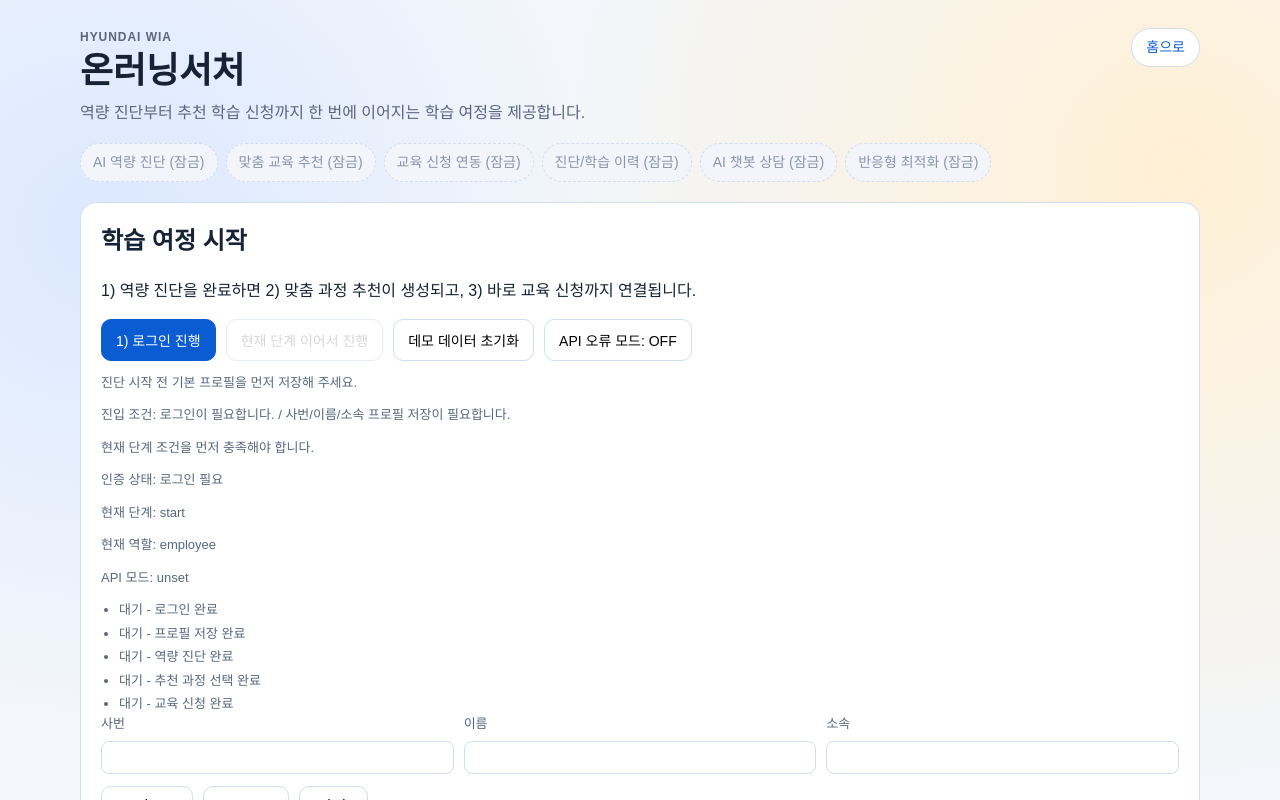
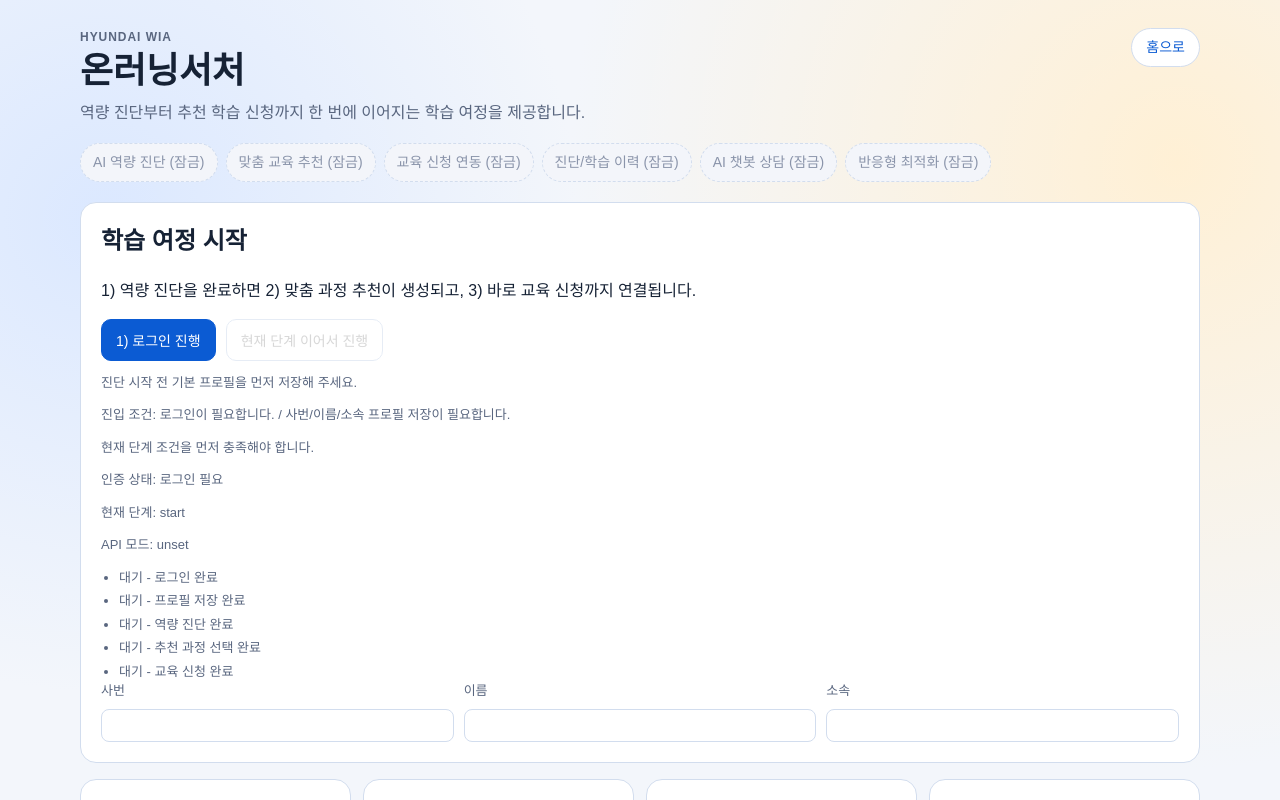
Before and after one commit to realDanLABS/On-Learning-Searcher, a React (Vite) app: page / in a window 1280 px wide. Shown: the top 800 px of the page. Built offline with nearby package versions, Linux system fonts and the light colour scheme; no server answers.

Commit message:
feat: hide home debug controls behind env flag for production

```diff
--- a/src/router/HomePage.tsx
+++ b/src/router/HomePage.tsx
@@ -63,6 +63,8 @@ export function HomePage() {
   const [gateNotice, setGateNotice] = useState<string | null>(null)
   const [gateNextPath, setGateNextPath] = useState<string | null>(null)
   const [authenticated, setAuthenticatedState] = useState(false)
+  const debugEnabled =
+    runtimeConfig.debugTools || new URLSearchParams(location.search).get('debug') === '1'
 
   useEffect(() => {
     if (consumeSessionExpiredNotice()) {
@@ -250,12 +252,16 @@ export function HomePage() {
           >
             현재 단계 이어서 진행
           </button>
+          {debugEnabled && (
             <button className="secondary-btn" onClick={resetJourney} type="button">
               데모 데이터 초기화
             </button>
+          )}
+          {debugEnabled && (
             <button className="secondary-btn" onClick={toggleApiErrorMode} type="button">
               API 오류 모드: {apiErrorMode ? 'ON' : 'OFF'}
             </button>
+          )}
         </div>
         {onboardingError && <p className="error-text">{onboardingError}</p>}
         {!profileReady && (
@@ -272,7 +278,7 @@ export function HomePage() {
         )}
         <p className="hint-text">인증 상태: {authenticated ? '로그인됨' : '로그인 필요'}</p>
         <p className="hint-text">현재 단계: {stage}</p>
-        <p className="hint-text">현재 역할: {role}</p>
+        {debugEnabled && <p className="hint-text">현재 역할: {role}</p>}
         <p className="hint-text">API 모드: {runtimeConfig.apiMode}</p>
         <ul className="checklist">
           {checklist.map((item) => (
@@ -295,6 +301,7 @@ export function HomePage() {
             <input value={organization} onChange={(e) => setOrganization(e.target.value)} />
           </label>
         </div>
+        {debugEnabled && (
           <div className="journey-actions">
             <button className="secondary-btn" onClick={() => changeRole('employee')} type="button">
               Employee
@@ -306,6 +313,7 @@ export function HomePage() {
               Admin
             </button>
           </div>
+        )}
       </section>
 
       <section className="feature-grid">
--- a/src/shared/config/runtime.ts
+++ b/src/shared/config/runtime.ts
@@ -17,6 +17,7 @@ export const runtimeConfig = {
   disabledFeatures: parseDisabledFeatures(import.meta.env.VITE_DISABLED_FEATURES || ''),
   apiRetryCount: Number(import.meta.env.VITE_API_RETRY_COUNT || '1'),
   errorReportUrl: import.meta.env.VITE_ERROR_REPORT_URL || '',
+  debugTools: import.meta.env.VITE_DEBUG_TOOLS === '1',
 }
 
 function parseDisabledFeatures(raw: string): FeatureKey[] {
```
Also changed, not shown: 2 other files (tests, documents, lock files or other folders). Lines whose indentation alone changed are shown as unchanged.
